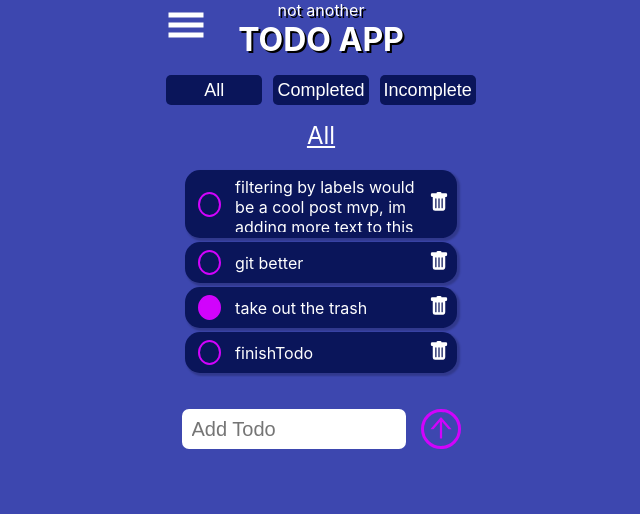
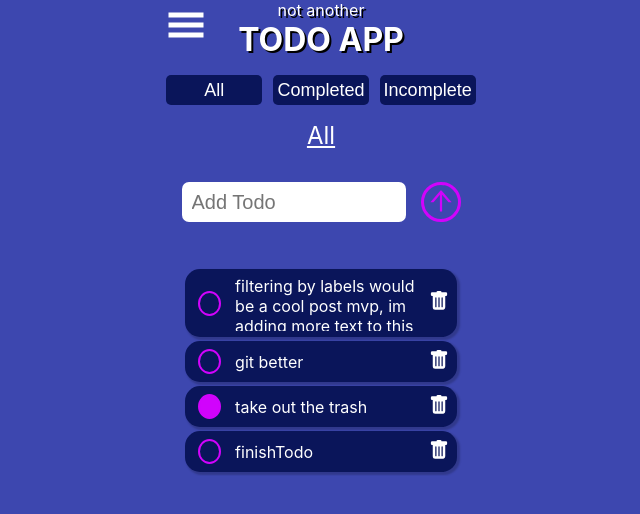
Before and after one commit to yeezick/react-todo, a React (Create React App) app: page / in a window 1280 px wide. Shown: the top 514 px of the page, without its empty margins (319-959 px from the left). Built offline with nearby package versions, Linux system fonts and the light colour scheme.

Commit message:
move Todo blocks out of Todo.jsx into their own jsx files remove 'export defaults' from all components

```diff
--- a/src/components/todo/Todo.jsx
+++ b/src/components/todo/Todo.jsx
@@ -2,8 +2,8 @@
 //! filtering for all other todos 3x in this component alone, opportunity to DRY up that logic
 
 import { useState, useEffect } from "react";
-import AddTodo from "./blocks/AddTodo";
-import TodoItemContent from "./blocks/TodoItemContent";
+import { AddTodo } from "./blocks/AddTodo";
+import { TodoList } from "./blocks/TodoList";
 
 import "./Todo.css";
 
@@ -39,122 +39,7 @@ const dummyList = [
   },
 ];
 
-const sortList = (list) => {
-  const sortedList = list.sort((a, b) =>
-    new Date(a.date) < new Date(b.date) ? 1 : -1
-  );
-  return sortedList;
-};
-
-const TodoItem = ({ item, defaultList, setDefaultList, toggleRefresh }) => {
-  const [currentTodo, setCurrentTodo] = useState({});
-  const [editTodo, setEditTodo] = useState(false);
-  const { description, id } = item;
-
-  useEffect(() => {
-    const findTodo = defaultList.filter((item) => item.id === id);
-    setCurrentTodo(...findTodo);
-  }, [defaultList, id, item]); // why did adding item to this dependency solve so many bugs?
-
-  const handleCompletion = () => {
-    const allTodos = defaultList.filter((item) => item.id !== id);
-    const updatedTodo = { ...currentTodo, completed: !currentTodo.completed };
-    const updatedList = [...allTodos, updatedTodo];
-    localStorage.setItem("defaultList", JSON.stringify(updatedList));
-    toggleRefresh((state) => !state);
-  };
-
-  const handleEdit = (e) => {
-    setCurrentTodo((prevState) => {
-      return { ...prevState, description: e.target.value };
-    });
-  };
-
-  const updateDefaultList = () => {
-    const allOtherTodos = defaultList.filter((item) => item.id !== id);
-    const updatedList = [...allOtherTodos, currentTodo];
-    localStorage.setItem("defaultList", JSON.stringify(updatedList));
-    toggleRefresh((state) => !state);
-    setEditTodo(false);
-  };
-
-  return (
-    <div className="todo_item">
-      {!editTodo ? (
-        <TodoItemContent
-          description={description}
-          handleCompletion={handleCompletion}
-          defaultList={defaultList}
-          item={item}
-          setDefaultList={setDefaultList}
-          setEditTodo={setEditTodo}
-          currentTodo={currentTodo}
-          toggleRefresh={toggleRefresh}
-        />
-      ) : (
-        <div
-          className={`todo_item_edit_input ${
-            editTodo ? "active-edit_input" : "inactive-edit_input"
-          }`}
-        >
-          <textarea value={currentTodo.description} onChange={handleEdit} />
-          <button onClick={updateDefaultList}>+</button>
-        </div>
-      )}
-    </div>
-  );
-};
-
-// how would i handle the user creating their own lists?
-const TodoList = ({
-  defaultList,
-  name,
-  setDefaultList,
-  refresh,
-  toggleRefresh,
-}) => {
-  const [currentList, setCurrentList] = useState([]);
-
-  useEffect(() => {
-    switch (name) {
-      case "Completed":
-        const completedList = defaultList.filter(
-          (item) => item.completed === true
-        );
-        const sortedCompleted = sortList(completedList);
-        setCurrentList(sortedCompleted);
-        break;
-      case "Incomplete":
-        const incompleteItems = defaultList.filter(
-          (item) => item.completed === false
-        );
-        const sortedIncomplete = sortList(incompleteItems);
-        setCurrentList(sortedIncomplete);
-        break;
-      default:
-        const sortedList = sortList(defaultList);
-        setCurrentList(sortedList);
-        break;
-    }
-  }, [defaultList, refresh, name]);
-
-  return (
-    <div className="todo_list_parent">
-      {currentList.map((item, idx) => (
-        <TodoItem
-          defaultList={defaultList}
-          currentList={currentList}
-          key={`todo-${idx}`}
-          item={item}
-          setDefaultList={setDefaultList}
-          toggleRefresh={toggleRefresh}
-        />
-      ))}
-    </div>
-  );
-};
-
-const Todo = () => {
+export const Todo = () => {
   const [name, setName] = useState("All");
   const [refresh, toggleRefresh] = useState(false);
   const [defaultList, setDefaultList] = useState([]);
@@ -174,21 +59,20 @@ const Todo = () => {
         <Filter setName={setName} />
         <p className="todo_title">{name}</p>
       </div>
+      <AddTodo
+        defaultList={defaultList}
+        setDefaultList={setDefaultList}
+        toggleRefresh={toggleRefresh}
+      />
       <TodoList
         defaultList={defaultList}
         toggleRefresh={toggleRefresh}
         refresh={refresh}
         name={name}
       />
-      <AddTodo
-        defaultList={defaultList}
-        setDefaultList={setDefaultList}
-        toggleRefresh={toggleRefresh}
-      />
     </>
   );
 };
-export default Todo;
 
 const Filter = ({ setName }) => {
   const handleName = (e) => {
--- a/src/components/todo/blocks/AddTodo.jsx
+++ b/src/components/todo/blocks/AddTodo.jsx
@@ -2,7 +2,7 @@ import { useState, useEffect } from "react";
 import { AiOutlineArrowUp } from "react-icons/ai";
 import "../styles/AddTodo.css";
 
-const AddTodo = ({ defaultList, setDefaultList, toggleRefresh }) => {
+export const AddTodo = ({ defaultList, setDefaultList, toggleRefresh }) => {
   const [newTodo, setNewTodo] = useState({
     title: "finish AddTodo",
     description: "",
@@ -78,5 +78,3 @@ const AddTodo = ({ defaultList, setDefaultList, toggleRefresh }) => {
     </div>
   );
 };
-
-export default AddTodo;
--- /dev/null
+++ b/src/components/todo/blocks/TodoItem.jsx
@@ -0,0 +1,58 @@
+import { useEffect, useState } from "react";
+import { TodoItemContent } from "./TodoItemContent";
+
+export const TodoItem = ({ item, defaultList, toggleRefresh }) => {
+  const [currentTodo, setCurrentTodo] = useState({});
+  const [editTodo, setEditTodo] = useState(false);
+  const { completed, id } = item;
+
+  useEffect(() => {
+    setCurrentTodo(item);
+  }, [defaultList, id, item]); // why did adding item to this dependency solve so many bugs?
+
+  const handleCompletion = () => {
+    const allTodos = defaultList.filter((todo) => todo.id !== id);
+    const updatedTodo = { ...currentTodo, completed: !completed };
+    const updatedList = [...allTodos, updatedTodo];
+    localStorage.setItem("defaultList", JSON.stringify(updatedList));
+    toggleRefresh((state) => !state);
+  };
+
+  const handleEdit = (e) => {
+    setCurrentTodo((prevState) => {
+      return { ...prevState, description: e.target.value };
+    });
+  };
+
+  const updateDefaultList = () => {
+    const allOtherTodos = defaultList.filter((item) => item.id !== id);
+    const updatedList = [...allOtherTodos, currentTodo];
+    localStorage.setItem("defaultList", JSON.stringify(updatedList));
+    toggleRefresh((state) => !state);
+    setEditTodo(false);
+  };
+
+  return (
+    <div className="todo_item">
+      {!editTodo ? (
+        <TodoItemContent
+          handleCompletion={handleCompletion}
+          defaultList={defaultList}
+          item={item}
+          setEditTodo={setEditTodo}
+          currentTodo={currentTodo}
+          toggleRefresh={toggleRefresh}
+        />
+      ) : (
+        <div
+          className={`todo_item_edit_input ${
+            editTodo ? "active-edit_input" : "inactive-edit_input"
+          }`}
+        >
+          <textarea value={currentTodo.description} onChange={handleEdit} />
+          <button onClick={updateDefaultList}>+</button>
+        </div>
+      )}
+    </div>
+  );
+};
--- a/src/components/todo/blocks/TodoItemContent.jsx
+++ b/src/components/todo/blocks/TodoItemContent.jsx
@@ -1,20 +1,19 @@
 import { BsTrashFill } from "react-icons/bs";
 
-const TodoItemContent = ({
+export const TodoItemContent = ({
   handleCompletion,
   defaultList,
-  description,
-  item,
-  setDefaultList,
   setEditTodo,
   currentTodo,
   toggleRefresh,
 }) => {
+  const { description, id } = currentTodo;
   const handleDelete = () => {
-    const allOtherTodos = defaultList.filter((todo) => todo.id !== item.id);
+    const allOtherTodos = defaultList.filter((todo) => todo.id !== id);
     localStorage.setItem("defaultList", JSON.stringify(allOtherTodos));
     toggleRefresh((state) => !state);
   };
+
   return (
     <>
       <div className="todo_item_content">
@@ -36,5 +35,3 @@ const TodoItemContent = ({
     </>
   );
 };
-
-export default TodoItemContent;
--- /dev/null
+++ b/src/components/todo/blocks/TodoList.jsx
@@ -0,0 +1,58 @@
+import { useState, useEffect } from "react";
+import { TodoItem } from "./TodoItem";
+
+const sortList = (list) => {
+  const sortedList = list.sort((a, b) =>
+    new Date(a.date) < new Date(b.date) ? 1 : -1
+  );
+  return sortedList;
+};
+
+// how would i handle the user creating their own lists?
+export const TodoList = ({
+  defaultList,
+  name,
+  setDefaultList,
+  refresh,
+  toggleRefresh,
+}) => {
+  const [currentList, setCurrentList] = useState([]);
+
+  useEffect(() => {
+    switch (name) {
+      case "Completed":
+        const completedList = defaultList.filter(
+          (item) => item.completed === true
+        );
+        const sortedCompleted = sortList(completedList);
+        setCurrentList(sortedCompleted);
+        break;
+      case "Incomplete":
+        const incompleteItems = defaultList.filter(
+          (item) => item.completed === false
+        );
+        const sortedIncomplete = sortList(incompleteItems);
+        setCurrentList(sortedIncomplete);
+        break;
+      default:
+        const sortedList = sortList(defaultList);
+        setCurrentList(sortedList);
+        break;
+    }
+  }, [defaultList, refresh, name]);
+
+  return (
+    <div className="todo_list_parent">
+      {currentList.map((item, idx) => (
+        <TodoItem
+          defaultList={defaultList}
+          currentList={currentList}
+          key={`todo-${idx}`}
+          item={item}
+          setDefaultList={setDefaultList}
+          toggleRefresh={toggleRefresh}
+        />
+      ))}
+    </div>
+  );
+};
--- a/src/layout/navbar/Navbar.jsx
+++ b/src/layout/navbar/Navbar.jsx
@@ -4,7 +4,7 @@ import { Link } from "react-router-dom";
 import { GiHamburgerMenu } from "react-icons/gi";
 import "./Navbar.css";
 
-const Navbar = ({ visibleSidebar, setVisibleSidebar }) => {
+export const Navbar = ({ visibleSidebar, setVisibleSidebar }) => {
   const handleSidebar = () => {
     setVisibleSidebar((prevState) => !prevState);
   };
@@ -23,5 +23,3 @@ const Navbar = ({ visibleSidebar, setVisibleSidebar }) => {
     </div>
   );
 };
-
-export default Navbar;
--- a/src/layout/sidebar/Sidebar.jsx
+++ b/src/layout/sidebar/Sidebar.jsx
@@ -4,7 +4,7 @@ import { AiOutlineHome } from "react-icons/ai";
 import { BsCheckSquare, BsListTask } from "react-icons/bs";
 import { IoIosClose } from "react-icons/io";
 
-const Sidebar = ({ visibleSidebar, setVisibleSidebar }) => {
+export const Sidebar = ({ visibleSidebar, setVisibleSidebar }) => {
   const handleSidebar = () => {
     setVisibleSidebar((prevState) => !prevState);
   };
@@ -38,4 +38,3 @@ const Sidebar = ({ visibleSidebar, setVisibleSidebar }) => {
     </div>
   );
 };
-export default Sidebar;
```
Also changed, not shown: src/App.jsx (renamed from src/App.js, +4 -5 lines).
